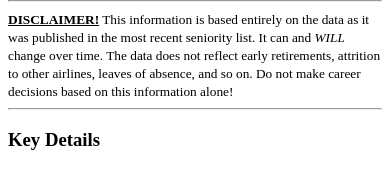
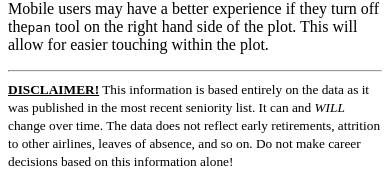
Before and after one commit to AirbusDriver/SeniorityVisualizer, a Flask app: template seniority_visualizer_app/templates/seniority/retirements_plot.html in a window 390 px wide. Shown: the part 112-281 px from the top of the page. Run offline with Flask 2, Linux system fonts and the light colour scheme; the template is opened without the code that fills it, so the values that code supplies are empty; data comes from the database, SQL or seed files in the repository; parts of the project's set-up code (start-up, migrations or seed data) failed here and were passed over.

Commit message:
Add note for mobile users

```diff
--- a/seniority_visualizer_app/templates/seniority/base_plot.html
+++ b/seniority_visualizer_app/templates/seniority/base_plot.html
@@ -11,6 +11,12 @@
 {% endblock %}
 
 {% block content %}
+    <div>
+        <p class="text-muted" style="margin-top: 10px">
+            Mobile users may have a better experience if they turn off the<code>pan</code> tool on the right
+            hand side of the plot. This will allow for easier touching within the plot.
+        </p>
+    </div>
     <div class="container justify-content-lg-center">
         <div class="bokeh-plot">
             {{ script | safe }}
```
